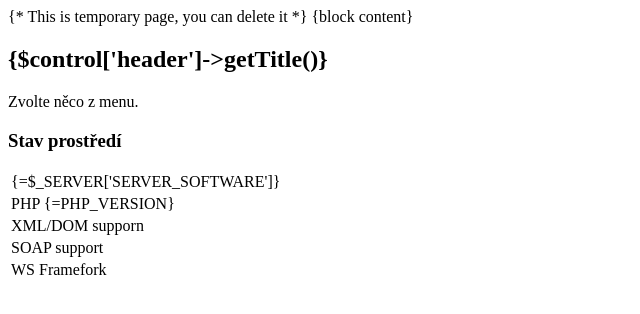
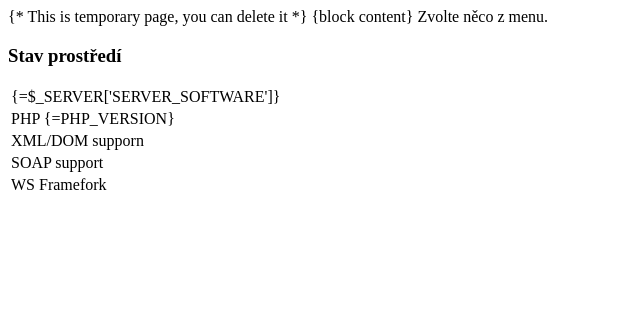
Before and after one commit to janlanger/Students-crutch-KOS, a PHP site: page /templates/Default/default.phtml in a window 1280 px wide. Shown: the top 314 px of the page, without its empty margins (0-640 px from the left). Run offline with PHP 8.4, Linux system fonts and the light colour scheme.

Commit message:
design upgrades

```diff
--- a/app/templates/@layout.phtml
+++ b/app/templates/@layout.phtml
@@ -17,9 +17,12 @@
         <div class="menu">
             {control navigation}
         </div>
+        &nbsp;
+        <br clear="all">
     </div>
+
 	{foreach $flashes as $flash}<div class="flash {$flash->type}">{!$flash->message}</div>{/foreach}
-
+        <h2>{$control['header']->getTitle(1)}</h2>
 	{include #content}
 </body>
 </html>
--- a/app/templates/Default/default.phtml
+++ b/app/templates/Default/default.phtml
@@ -2,7 +2,7 @@
 
 {block content}
 
-<h2>{$control['header']->getTitle()}</h2>
+
 
 Zvolte něco z menu.
 
```
